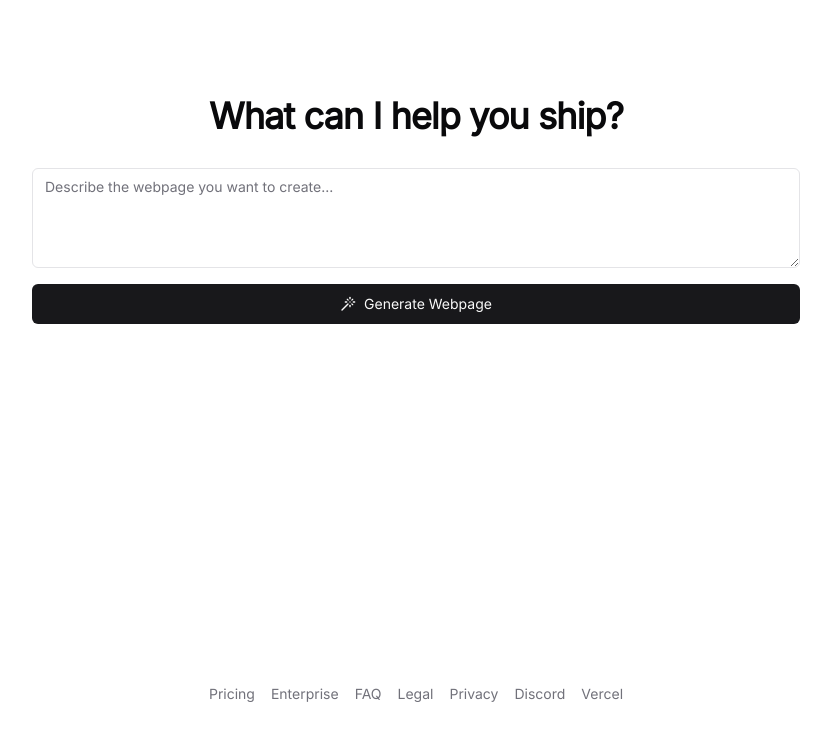
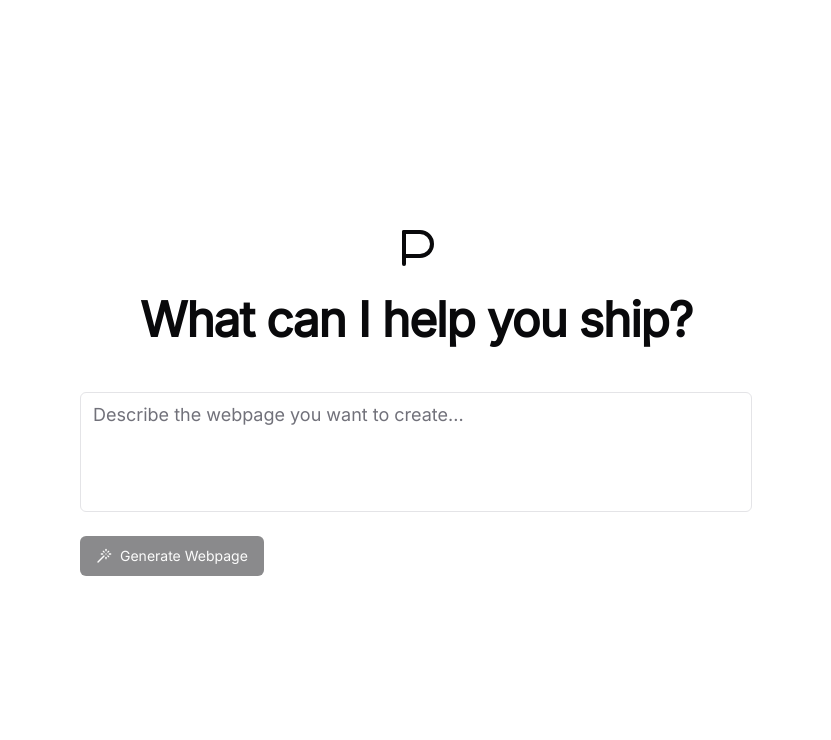
Before and after one commit to tiwater/pagen, a Next.js app: page / in a window 1280 px wide. Shown: the top 740 px of the page, without its empty margins (224-1055 px from the left). Built offline with nearby package versions, Linux system fonts and the light colour scheme.

Commit message:
fix: draggable chat layout

```diff
--- a/package.json
+++ b/package.json
@@ -15,6 +15,7 @@
     "@ai-sdk/openai": "^1.0.8",
     "@radix-ui/react-dialog": "^1.1.3",
     "@radix-ui/react-dropdown-menu": "^2.1.3",
+    "@radix-ui/react-icons": "^1.3.2",
     "@radix-ui/react-label": "^2.1.1",
     "@radix-ui/react-slot": "^1.1.1",
     "@radix-ui/react-tabs": "^1.1.2",
@@ -27,6 +28,7 @@
     "next-themes": "^0.4.4",
     "react": "19.0.0-rc-66855b96-20241106",
     "react-dom": "19.0.0-rc-66855b96-20241106",
+    "react-resizable-panels": "^2.1.7",
     "tailwind-merge": "^2.5.5",
     "tailwindcss-animate": "^1.0.7",
     "zustand": "^5.0.2"
--- a/src/app/chat/[id]/page.tsx
+++ b/src/app/chat/[id]/page.tsx
@@ -1,46 +1,58 @@
 'use client'
 
+import { useEffect, useState } from "react";
 import { ChatUI } from "@/components/chat-ui";
 import { Tabs, TabsContent, TabsList, TabsTrigger } from "@/components/ui/tabs";
 import { PreviewFrame } from "@/components/preview-frame";
+import { ResizablePanelGroup, ResizablePanel, ResizableHandle } from "@/components/ui/resizable";
+import { Button } from "@/components/ui/button";
+import { Icons } from "@/components/ui/icons";
 import useChatStore from "@/store/chat";
 import { use } from "react";
+import Link from "next/link";
 
 export default function ChatPage({ params }: { params: Promise<{ id: string }> }) {
   const { id } = use(params);
-  const chat = useChatStore((state) => state.chats[id])
+  const chat = useChatStore((state) => state.chats[id]);
+  const [isPreviewOpen, setIsPreviewOpen] = useState(true);
+  const [isMobile, setIsMobile] = useState(false);
 
-  // If no chat exists, show loading or error state
+  useEffect(() => {
+    const checkMobile = () => {
+      setIsMobile(window.innerWidth < 768);
+      if (window.innerWidth < 768) {
+        setIsPreviewOpen(false);
+      }
+    };
+    checkMobile();
+    window.addEventListener('resize', checkMobile);
+    return () => window.removeEventListener('resize', checkMobile);
+  }, []);
+
   if (!chat) {
     return <div>Chat not found</div>
   }
 
-  // Get the generated code from the store
   const files = chat.generatedCode?.files || [];
 
-  return (
-    <div className="flex h-screen">
-      <div className="flex-1 flex flex-col max-w-1/2">
-        <div className="flex items-center gap-2 border-b px-4 h-12">
-          <span className="font-semibold">{chat.title}</span>
-          <span className="text-xs text-muted-foreground">Private</span>
-        </div>
-        <div className="flex-1 overflow-hidden">
-          <ChatUI chatId={id} />
-        </div>
-      </div>
-      <div className="w-[600px] border-l">
-        <Tabs defaultValue="preview">
+  const PreviewPanel = () => (
+    <div className="h-full">
+      <Tabs defaultValue="preview" className="h-full">
         <div className="flex items-center justify-between border-b px-4 h-12">
           <TabsList>
             <TabsTrigger value="preview">Preview</TabsTrigger>
             <TabsTrigger value="code">Code</TabsTrigger>
           </TabsList>
+          {isMobile && (
+            <Button variant="ghost" size="icon" onClick={() => setIsPreviewOpen(false)}>
+              <Icons.close className="h-4 w-4" />
+            </Button>
+          )}
         </div>
-          <TabsContent value="preview" className="h-[calc(100vh-48px)]">
+        <TabsContent value="preview" className="h-[calc(100vh-48px)] m-0">
           <PreviewFrame files={files} />
         </TabsContent>
-          <TabsContent value="code" className="p-4">
+        <TabsContent value="code" className="p-4 m-0">
           <pre className="whitespace-pre-wrap text-sm">
             {files.map((file) => (
               <div key={file.path} className="mb-8">
@@ -54,6 +66,52 @@ export default function ChatPage({ params }: { params: Promise<{ id: string }> }
         </TabsContent>
       </Tabs>
     </div>
+  );
+
+  return (
+    <div className="h-screen">
+      {isMobile ? (
+        <div className="h-full">
+          <div className={`h-full ${isPreviewOpen ? 'hidden' : 'block'}`}>
+            <div className="flex items-center gap-2 border-b px-4 h-12">
+              <span className="font-semibold">{chat.title}</span>
+              <span className="text-xs text-muted-foreground">Private</span>
+            </div>
+            <div className="h-[calc(100vh-48px)] overflow-hidden">
+              <ChatUI chatId={id} />
+            </div>
+          </div>
+          {isPreviewOpen && (
+            <div className="fixed inset-0 z-50 bg-background">
+              <PreviewPanel />
+            </div>
+          )}
+        </div>
+      ) : (
+        <ResizablePanelGroup direction="horizontal">
+          <ResizablePanel defaultSize={40} minSize={30}>
+            <div className="flex h-full flex-col">
+              <div className="flex items-center gap-2 border-b px-4 h-12">
+                <Link
+                  href="/"
+                  className="inline-flex items-center hover:opacity-80"
+                >
+                  <Icons.logo className="w-6 h-6" />
+                </Link>
+                <span className="font-semibold">{chat.title}</span>
+                <span className="text-xs text-muted-foreground">Private</span>
+              </div>
+              <div className="flex-1 overflow-hidden">
+                <ChatUI chatId={id} />
+              </div>
+            </div>
+          </ResizablePanel>
+          <ResizableHandle withHandle />
+          <ResizablePanel defaultSize={60}>
+            <PreviewPanel />
+          </ResizablePanel>
+        </ResizablePanelGroup>
+      )}
     </div>
   );
 }
--- a/src/app/page.tsx
+++ b/src/app/page.tsx
@@ -1,23 +1,49 @@
-import { WebpageGenerator } from "@/components/webpage-generator";
+'use client';
+
+import { useState } from "react";
+import { useRouter } from "next/navigation";
+import { Button } from "@/components/ui/button";
+import { Textarea } from "@/components/ui/textarea";
+import { Icons } from "@/components/ui/icons";
+import useChatStore from "@/store/chat";
 
 export default function Home() {
+  const router = useRouter();
+  const [prompt, setPrompt] = useState("");
+  const createChat = useChatStore((state) => state.createChat);
+
+  const handleSubmit = (e: React.FormEvent) => {
+    e.preventDefault();
+    if (!prompt.trim()) return;
+
+    const chatId = createChat("New Webpage", prompt.trim());
+    router.push(`/chat/${chatId}`);
+  };
+
   return (
-    <main className="flex min-h-screen flex-col items-center p-8 md:p-24">
-      <h1 className="mb-8 text-4xl font-bold tracking-tight">What can I help you ship?</h1>
-      <div className="w-full max-w-3xl">
-        <WebpageGenerator />
+    <main className="flex min-h-screen flex-col items-center justify-center p-8 md:p-24">
+      <div className="flex flex-col items-center gap-6 mb-12">
+        <Icons.logo className="w-12 h-12" />
+        <h1 className="text-5xl font-semibold tracking-tight text-center">What can I help you ship?</h1>
       </div>
-      <footer className="mt-auto pt-8 text-sm text-muted-foreground">
-        <nav className="flex gap-4">
-          <a href="#" className="hover:text-foreground">Pricing</a>
-          <a href="#" className="hover:text-foreground">Enterprise</a>
-          <a href="#" className="hover:text-foreground">FAQ</a>
-          <a href="#" className="hover:text-foreground">Legal</a>
-          <a href="#" className="hover:text-foreground">Privacy</a>
-          <a href="#" className="hover:text-foreground">Discord</a>
-          <a href="#" className="hover:text-foreground">Vercel</a>
-        </nav>
-      </footer>
+      <div className="w-full max-w-2xl">
+        <form onSubmit={handleSubmit} className="space-y-6">
+          <Textarea
+            placeholder="Describe the webpage you want to create..."
+            value={prompt}
+            onChange={(e) => setPrompt(e.target.value)}
+            className="min-h-[120px] resize-none text-lg"
+          />
+          <Button
+            type="submit"
+            className="h-10 px-4"
+            disabled={!prompt.trim()}
+          >
+            <Icons.wand className="w-4 h-4 mr-2" />
+            Generate Webpage
+          </Button>
+        </form>
+      </div>
     </main>
   );
 }
--- a/src/components/chat-ui.tsx
+++ b/src/components/chat-ui.tsx
@@ -6,6 +6,7 @@ import { Icons } from "@/components/ui/icons";
 import { useChat } from "ai/react";
 import { cn } from "@/lib/utils";
 import useChatStore from "@/store/chat";
+import Link from "next/link";
 
 interface ChatUIProps {
   chatId: string;
@@ -14,11 +15,12 @@ interface ChatUIProps {
 export function ChatUI({ chatId }: ChatUIProps) {
   const addMessage = useChatStore((state) => state.addMessage);
   const updateGeneratedCode = useChatStore((state) => state.updateGeneratedCode);
+  const chat = useChatStore((state) => state.chats[chatId]);
 
   const { messages, input, handleInputChange, handleSubmit: onSubmit } = useChat({
     api: "/api/chat",
     id: chatId,
-    initialMessages: [],
+    initialMessages: chat?.messages || [],
     onFinish: (message) => {
       console.log('onFinish:', message);
       addMessage(chatId, { id: chatId + Date.now(), role: 'assistant', content: message.content });
--- a/src/components/ui/icons.tsx
+++ b/src/components/ui/icons.tsx
@@ -1,4 +1,5 @@
 import {
+  X,
   Link,
   Plus,
   Loader2,
@@ -8,7 +9,26 @@ import {
   Wand,
 } from "lucide-react";
 
+function LogoIcon(props: React.SVGProps<SVGSVGElement>) {
+  return (
+    <svg
+      viewBox="0 0 24 24"
+      fill="none"
+      stroke="currentColor"
+      strokeWidth="2"
+      strokeLinecap="round"
+      strokeLinejoin="round"
+      {...props}
+    >
+      <path d="M6 4h8a6 6 0 0 1 6 6v0a6 6 0 0 1-6 6h-8" />
+      <path d="M6 20v-16" />
+    </svg>
+  );
+}
+
 export const Icons = {
+  logo: LogoIcon,
+  close: X,
   link: Link,
   plus: Plus,
   spinner: Loader2,
--- /dev/null
+++ b/src/components/ui/resizable.tsx
@@ -0,0 +1,42 @@
+import { DragHandleDots2Icon } from "@radix-ui/react-icons";
+import * as ResizablePrimitive from "react-resizable-panels";
+import { cn } from "@/lib/utils";
+
+const ResizablePanelGroup = ({
+  className,
+  ...props
+}: React.ComponentProps<typeof ResizablePrimitive.PanelGroup>) => (
+  <ResizablePrimitive.PanelGroup
+    className={cn(
+      "flex h-full w-full data-[panel-group-direction=vertical]:flex-col",
+      className
+    )}
+    {...props}
+  />
+);
+
+const ResizablePanel = ResizablePrimitive.Panel;
+
+const ResizableHandle = ({
+  withHandle,
+  className,
+  ...props
+}: React.ComponentProps<typeof ResizablePrimitive.PanelResizeHandle> & {
+  withHandle?: boolean;
+}) => (
+  <ResizablePrimitive.PanelResizeHandle
+    className={cn(
+      "relative flex w-px items-center justify-center bg-border after:absolute after:inset-y-0 after:left-1/2 after:w-1 after:-translate-x-1/2 focus-visible:outline-none focus-visible:ring-1 focus-visible:ring-ring focus-visible:ring-offset-1 data-[panel-group-direction=vertical]:h-px data-[panel-group-direction=vertical]:w-full data-[panel-group-direction=vertical]:after:left-0 data-[panel-group-direction=vertical]:after:h-1 data-[panel-group-direction=vertical]:after:w-full data-[panel-group-direction=vertical]:after:-translate-y-1/2 data-[panel-group-direction=vertical]:after:translate-x-0 [&[data-panel-group-direction=vertical]>div]:rotate-90",
+      className
+    )}
+    {...props}
+  >
+    {withHandle && (
+      <div className="z-10 flex h-4 w-3 items-center justify-center rounded-sm border bg-border">
+        <DragHandleDots2Icon className="h-2.5 w-2.5" />
+      </div>
+    )}
+  </ResizablePrimitive.PanelResizeHandle>
+);
+
+export { ResizablePanelGroup, ResizablePanel, ResizableHandle };
--- a/src/components/webpage-generator.tsx
+++ /dev/null
@@ -1,37 +0,0 @@
-"use client";
-
-import { useState } from "react";
-import { useRouter } from "next/navigation";
-import { Button } from "@/components/ui/button";
-import { Textarea } from "@/components/ui/textarea";
-import { Icons } from "@/components/ui/icons";
-import useChatStore from "@/store/chat";
-
-export function WebpageGenerator() {
-  const router = useRouter();
-  const [prompt, setPrompt] = useState("");
-  const createChat = useChatStore((state) => state.createChat);
-
-  const handleSubmit = (e: React.FormEvent) => {
-    e.preventDefault();
-    if (!prompt.trim()) return;
-
-    const chatId = createChat("New Webpage", prompt);
-    router.push(`/chat/${chatId}`);
-  };
-
-  return (
-    <form onSubmit={handleSubmit} className="space-y-4">
-      <Textarea
-        placeholder="Describe the webpage you want to create..."
-        value={prompt}
-        onChange={(e) => setPrompt(e.target.value)}
-        className="min-h-[100px]"
-      />
-      <Button type="submit" className="w-full">
-        <Icons.wand className="mr-2 h-4 w-4" />
-        Generate Webpage
-      </Button>
-    </form>
-  );
-}
--- a/src/store/chat.ts
+++ b/src/store/chat.ts
@@ -40,7 +40,7 @@ const useChatStore = create<ChatState>()(
       currentChatId: null,
 
       createChat: (title, initialMessage) => {
-        const chatId = nanoid()
+        const chatId = nanoid(10)
         set((state) => ({
           currentChatId: chatId,
           chats: {
@@ -49,7 +49,7 @@ const useChatStore = create<ChatState>()(
               id: chatId,
               title,
               messages: initialMessage
-                ? [{ id: nanoid(), role: 'user', content: initialMessage }]
+                ? [{ id: nanoid(10), role: 'user', content: initialMessage }]
                 : [],
               createdAt: Date.now(),
               updatedAt: Date.now()
```
Also changed, not shown: 1 other file (tests, documents, lock files or other folders). Lines whose indentation alone changed are shown as unchanged.
